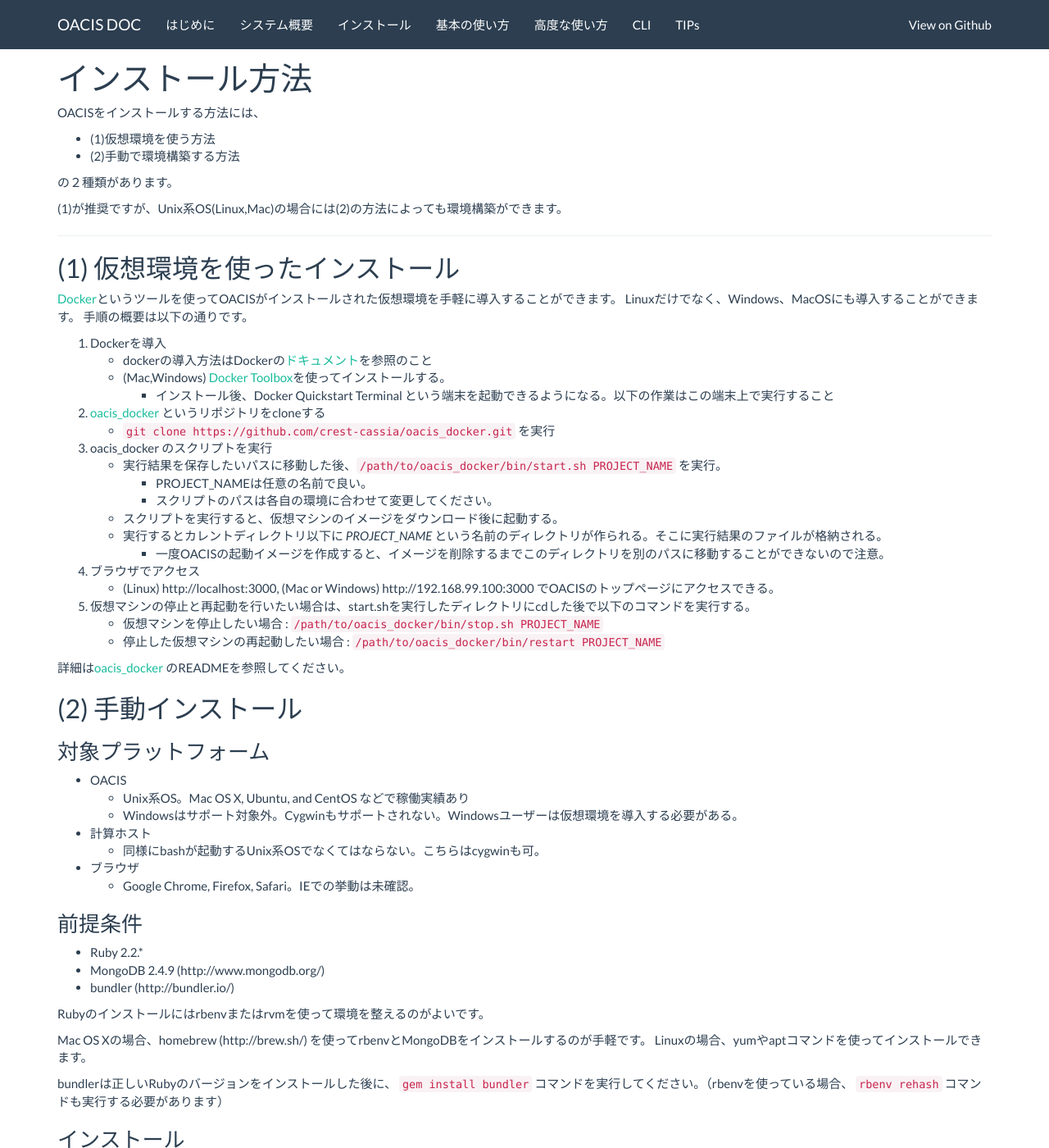
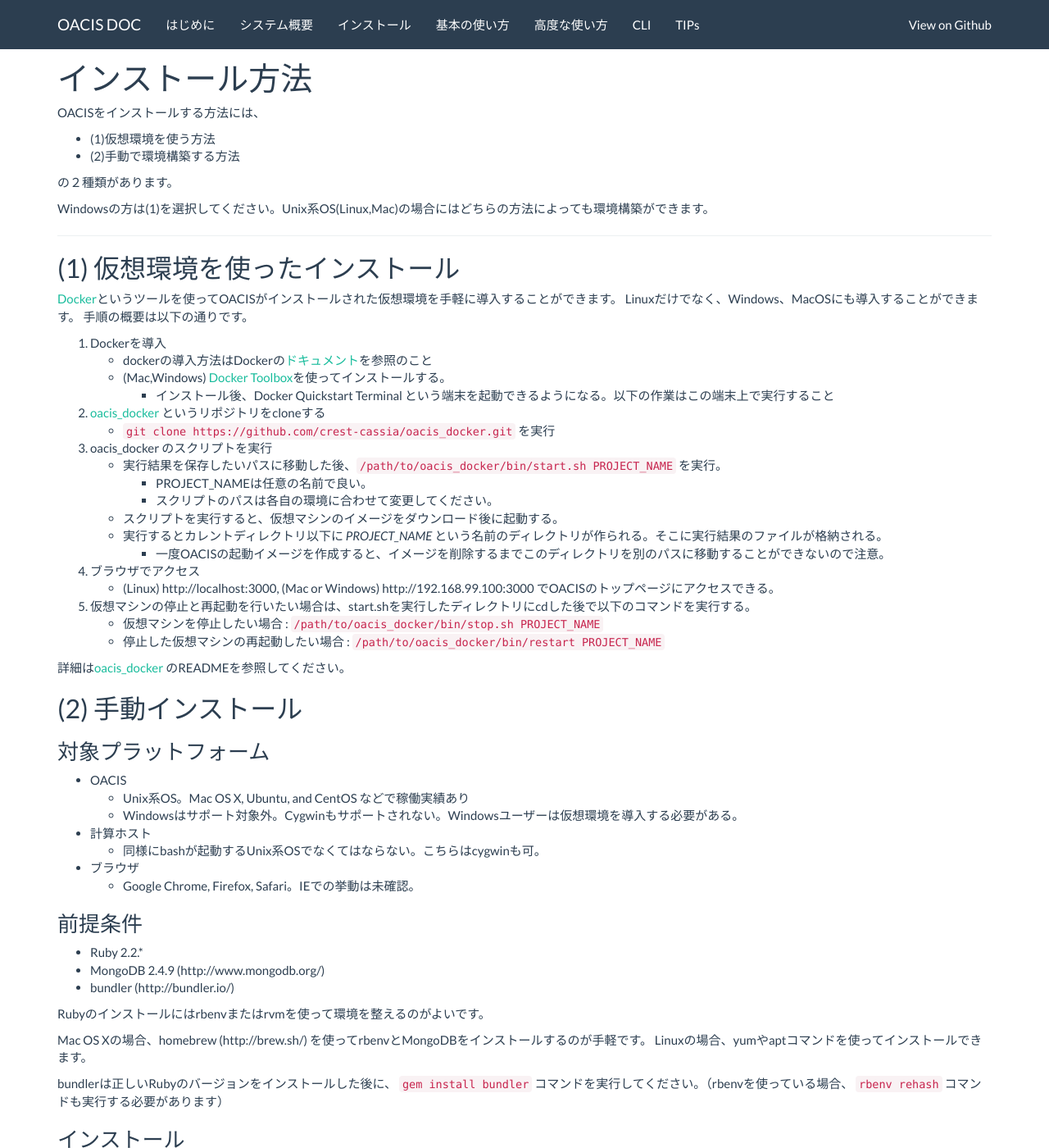
Before and after one commit to crest-cassia/oacis, a Jekyll site: the page built from ja/install.md, in a window 1280 px wide and 1400 px high. Shown: the whole window at 82% size. Built offline with Jekyll 4.4.1, drawn with Linux system fonts in a browser that asks for light colours; nearby versions of some CDN libraries; some of the changed text lies outside the part shown.

Commit message:
fixed installation manual

```diff
--- a/ja/install.md
+++ b/ja/install.md
@@ -14,7 +14,7 @@
 
 の２種類があります。
 
-(1)が推奨ですが、Unix系OS(Linux,Mac)の場合には(2)の方法によっても環境構築ができます。
+Windowsの方は(1)を選択してください。Unix系OS(Linux,Mac)の場合にはどちらの方法によっても環境構築ができます。
 
 ---
 
@@ -82,6 +82,7 @@
 {% highlight sh %}
 ./bin/check_oacis_env
 {% endhighlight %}
+(注) OACIS v2.0.0 ではmongo3以降を入れるとこのコマンドはエラーを返しますが、mongo3以降も問題なく利用できます。
 
 次にRailsおよび関連gemのインストールを行います。ダウンロードしたディレクトリ内に移動し、
 {% highlight sh %}
```
